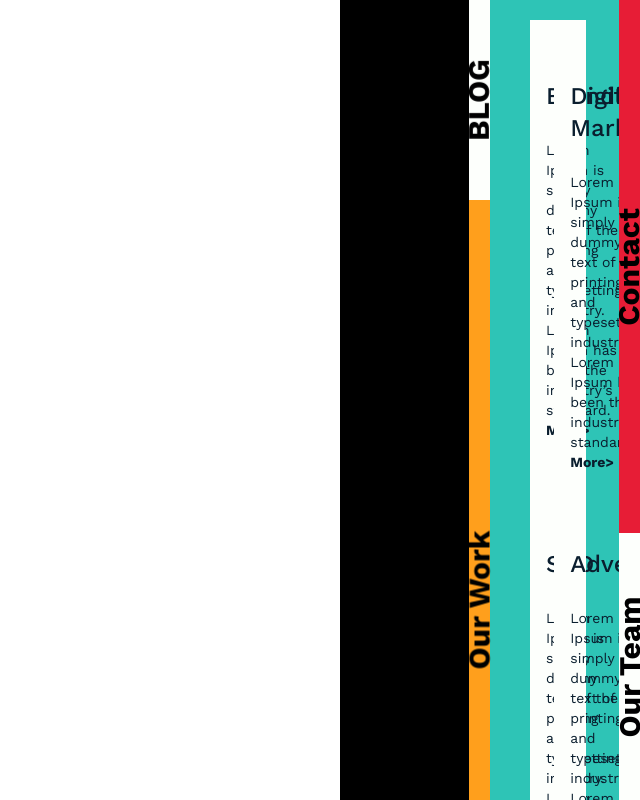
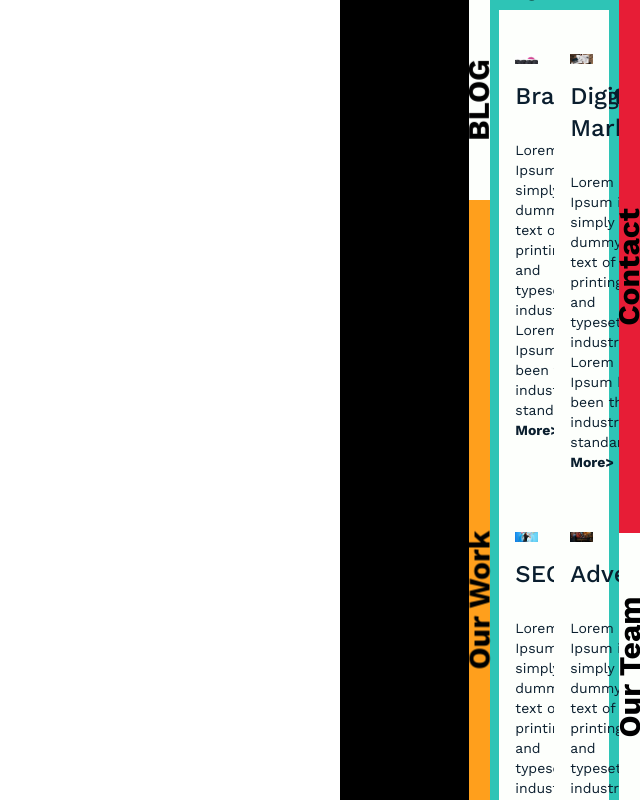
Before and after one commit to angle-dev/letsoverlap, a Next.js app: page / in a window 1280 px wide. Both pictures are taken after a click on the element 1255 px from the left and 400 px from the top of the page. Shown: the whole page, without its empty margins (640-1280 px from the left). Built offline with nearby package versions, Linux system fonts and the light colour scheme.

Commit message:
contact fix

```diff
--- a/src/app/Contact.jsx
+++ b/src/app/Contact.jsx
@@ -3,7 +3,7 @@ import Image from "next/image";
 
 const Contact = () => {
   return (
-    <div className="  max-h-[calc(100vh-150px)] overflow-y-auto w-full">
+    <div className="  max-h-[calc(100vh-280px)] h-full overflow-y-auto w-full">
       <div className="flex md:flex-row flex-col mt-2 md:mt-12 w-full gap-2 justify-between">
         <div className="flex flex-col w-full ">
           <span className="text-4xl text-primary-navy md:p-9 p-2 font-bold">
--- a/src/app/Services.jsx
+++ b/src/app/Services.jsx
@@ -7,8 +7,8 @@ export default function Team() {
       <span className="text-center w-full flex items-center justify-center text-3xl font-bold">
         What we can do for you
       </span>
-      <div class="flex items-center justify-center p-10">
-        <div class="grid md:grid-cols-2 grid-cols-1 w-full max-w-[900px] ">
+      <div class="grid w-full items-center max-w-[98%]   m-auto justify-items-center p-2">
+        <div class="grid md:grid-cols-2 grid-cols-1 w-full ">
           <div class="flex flex-col bg-primary-white hover:bg-primary-navy text-primary-navy hover:text-[#6AE3F3] p-4 ">
             <Image
               src="/ser1.png"
```
